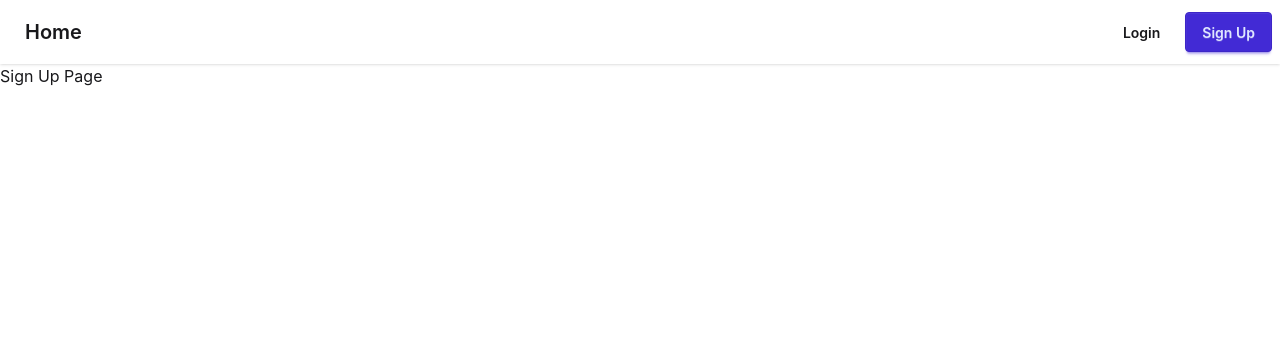
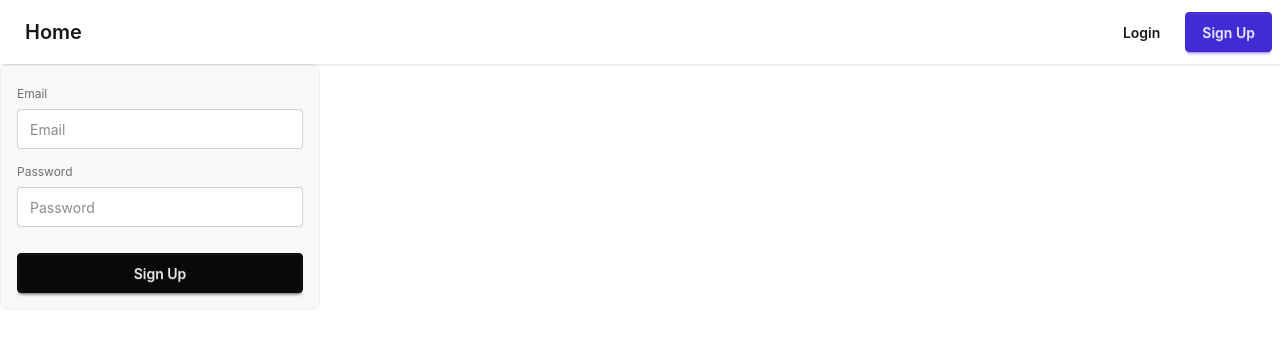
Before and after one commit to qgong-its/event-scheduler, a React (Vite) app: page /sign-up in a window 1280 px wide. Shown: the top 348 px of the page. Built offline with nearby package versions, Linux system fonts and the light colour scheme; no server answers.

Commit message:
feat(auth): add sign-in and sign-up pages

```diff
--- a/src/pages/SignInPage.tsx
+++ b/src/pages/SignInPage.tsx
@@ -1,8 +1,21 @@
+import { useNavigate } from 'react-router';
+
+import AuthForm from '@/components/ui/AuthForm';
+import { saveToken } from '@/utils/tokenStorage';
+import { userLogin } from '@/services/userApi';
+
 const SignInPage = () => {
+  const navigate = useNavigate();
+
   return (
-    <section>
-      <p>Sign In Page</p>
-    </section>
+    <AuthForm
+      submitLabel="Sign In"
+      onSubmit={async (email, password) => {
+        const data = await userLogin({ email, password });
+        saveToken(data.token);
+        navigate('/');
+      }}
+    />
   );
 };
 
--- a/src/pages/SignUpPage.tsx
+++ b/src/pages/SignUpPage.tsx
@@ -1,8 +1,19 @@
+import { useNavigate } from 'react-router';
+
+import AuthForm from '@/components/ui/AuthForm';
+import { userRegister } from '@/services/userApi';
+
 const SignUpPage = () => {
+  const navigate = useNavigate();
+
   return (
-    <section>
-      <p>Sign Up Page</p>
-    </section>
+    <AuthForm
+      submitLabel="Sign Up"
+      onSubmit={async (email, password) => {
+        await userRegister({ email, password });
+        navigate('/sign-in');
+      }}
+    />
   );
 };
 
```
